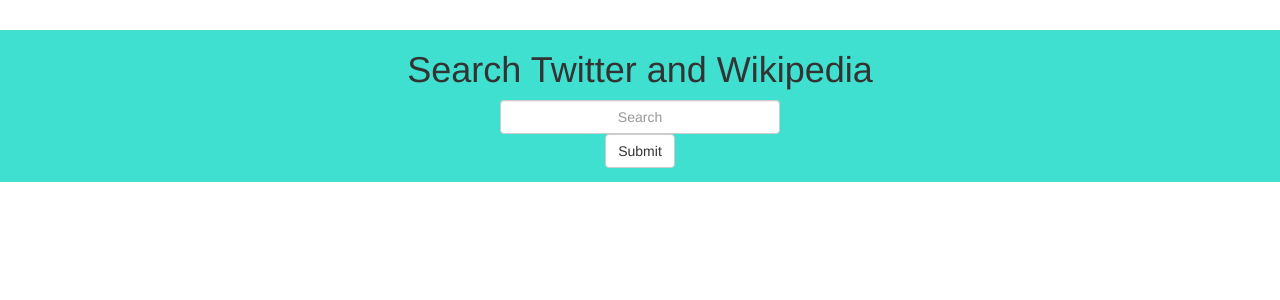
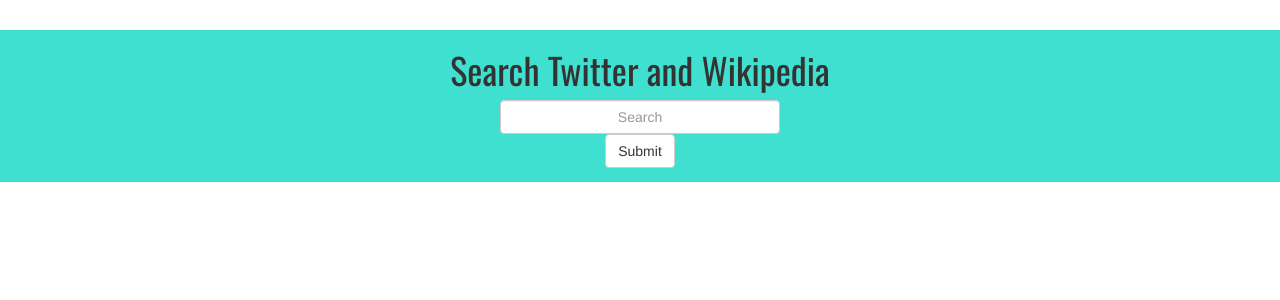
Before and after one commit to kottofy/PythonDjango-SearchApp, a Django app: page / in a window 1280 px wide. Shown: the top 300 px of the page. Run offline with Django 3.2, Linux system fonts and the light colour scheme.

Commit message:
added Google Font

```diff
--- a/SearchApp/app/static/app/content/site.css
+++ b/SearchApp/app/static/app/content/site.css
@@ -1,3 +1,7 @@
+h1, h2, h3, h4 {
+    font-family: 'Oswald', sans-serif !important;
+}
+
 .enter-query-container {
     width: 100% !important;
     max-width: 1800px !important;
--- a/SearchApp/app/templates/app/layout.html
+++ b/SearchApp/app/templates/app/layout.html
@@ -6,6 +6,7 @@
     <title></title>
     <link rel="stylesheet" href="/static/app/content/site.css" />
     <link rel="stylesheet" href="/static/app/content/bootstrap.min.css" />
+    <link href='https://fonts.googleapis.com/css?family=Oswald' rel='stylesheet' type='text/css'>
 </head>
 <body>
     {% block content %}{% endblock %}
```
Also changed, not shown: 2 other files.
